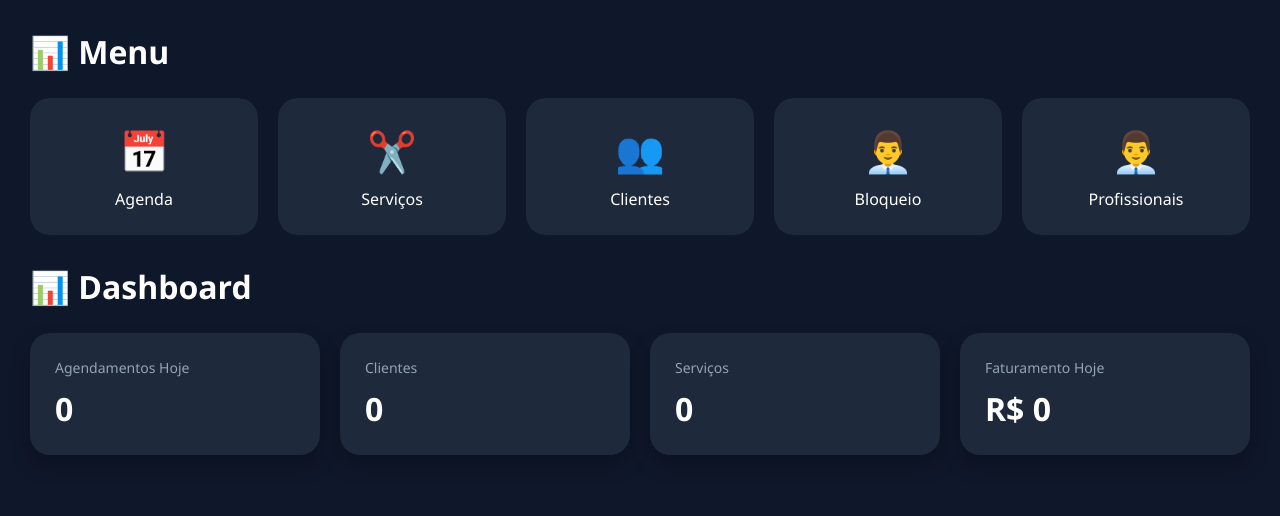
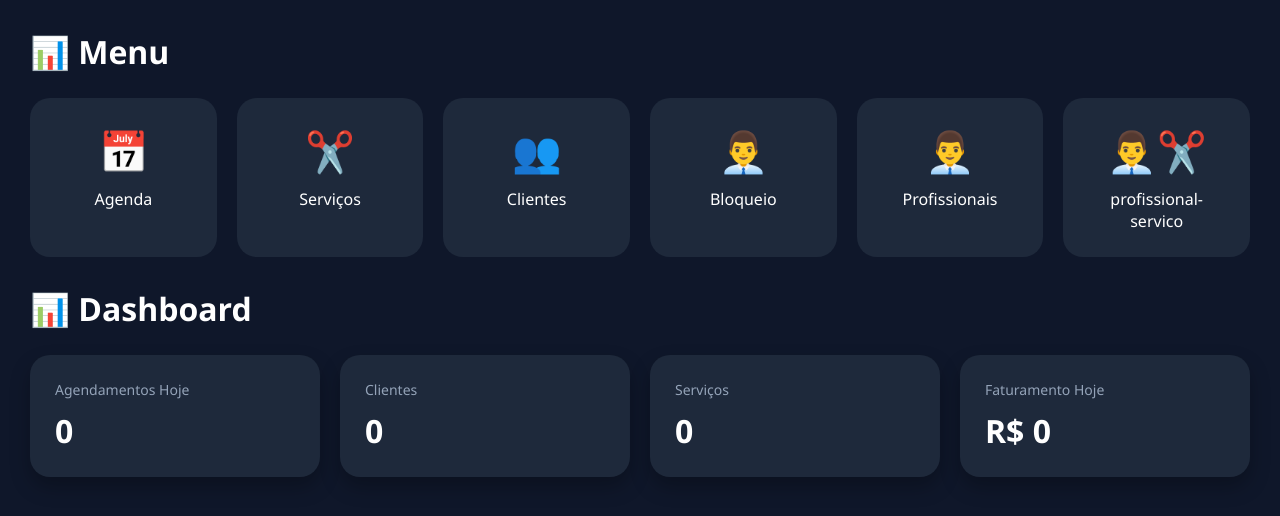
Before and after one commit to felipefeserve-art/proagend, a website: page public/dashboard.html in a window 1280 px wide. Drawn offline with Linux system fonts and the light colour scheme; no server answers.

Commit message:
Update dashboard.html

```diff
--- a/public/dashboard.html
+++ b/public/dashboard.html
@@ -31,15 +31,16 @@
   </a>
 
   <a href="/profissionais.html" target="_blank" class="atalho">
+  <div class="icone">👨‍💼</div>
+  <div>Profissionais</div>
 
-  <div class="icone">👨‍💼</div>
-
-  <div>Profissionais</div>
+  <a href="/profissional-servico.html" target="_blank" class="atalho">
+  <div class="icone">👨‍💼✂️</div>
+  <div>profissional-servico</div>
 
 </a>
 
 </div>
-
 <style>
 
 *{
```
